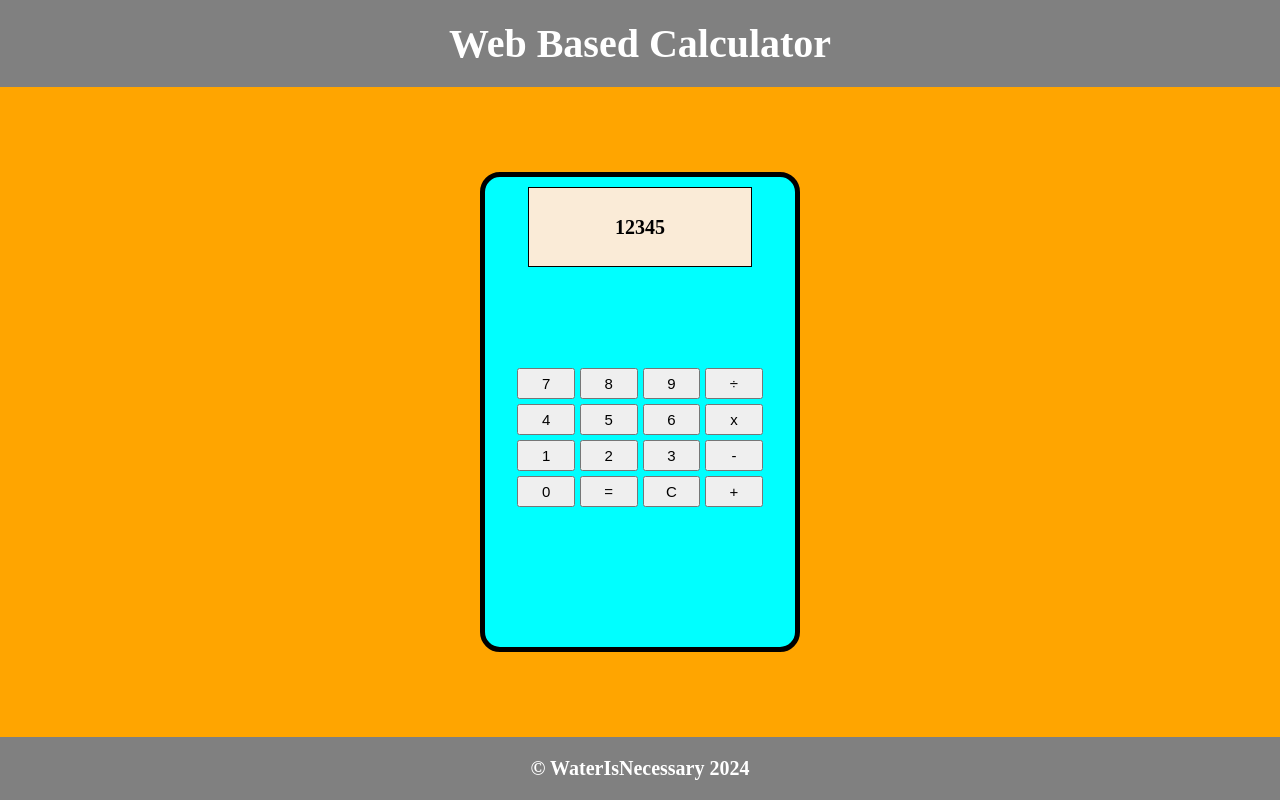
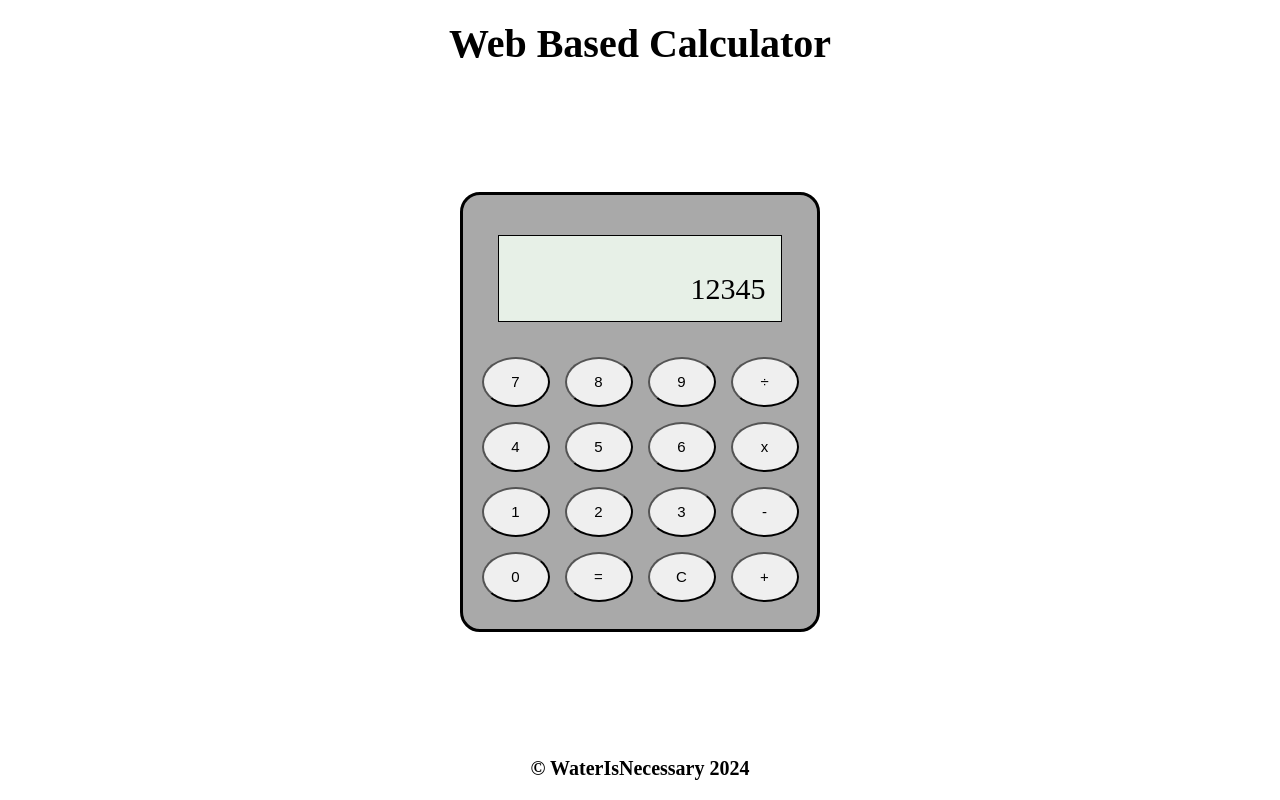
Before and after one commit to WaterIsNecessary/Calculator, a plain HTML site: page index.html in a window 1280 px wide. Drawn offline with Linux system fonts and the light colour scheme.

Commit message:
UPDATE css styling to improve design

```diff
--- a/index.html
+++ b/index.html
@@ -14,9 +14,9 @@
 
     </header>
 
-    <div class="placeholder">
+    <div class="calcContainer">
 
-        <div class="calcContainer">
+        <div class="calculator">
 
             <div class="screen">
 
--- a/style.css
+++ b/style.css
@@ -1,3 +1,5 @@
+/* General styling */
+
 * {
 
     box-sizing: border-box;
@@ -7,7 +9,7 @@
 body {
 
     margin: 0px;
-    background-color: orange;
+    background-color: white;
     min-height: 100vh;
 
     display: flex;
@@ -15,7 +17,16 @@ body {
 
 }
 
-.placeholder {
+a {
+
+    text-decoration: none;
+    color: black;
+
+}
+
+/* Calculator container and calculator */
+
+.calcContainer {
 
     color: white;
     flex: 1;
@@ -26,10 +37,85 @@ body {
 
 }
 
+.calculator {
+
+    border: black 3px solid;
+    border-radius: 20px;
+    background-color: darkgrey;
+
+    width: 360px;
+    height: 440px;
+
+    display: flex;
+    flex-direction: column;
+
+}
+
+.screen {
+
+    border: black 1px solid;
+    background-color: rgb(231, 240, 231);
+
+    width: 80%;
+    height: 20%;
+
+    margin-top: 40px;
+    margin-bottom: 30px;
+
+    align-self: center;
+    display: flex;
+    justify-content:flex-end;
+
+}
+
+.screenContent {
+
+    align-self:flex-end;
+    color: black;
+    font-size: 30px;
+    font-weight: light;
+    padding-right: 15px;
+    padding-bottom: 15px;
+
+}
+
+/* Button section and buttons */
+
+.buttonSection {
+
+    /* background-color: blueviolet; */
+
+    width: 340px;
+    height: 250px;
+
+    display: flex;
+    justify-content: center;
+    align-self: center;
+    align-content:flex-end;
+    flex-wrap: wrap;
+    row-gap: 20px;
+    gap: 15px;
+
+}
+
+button {
+
+    font-size: 15px;
+    padding:5px;
+
+    border-radius: 50%;
+
+    height: fit-content;
+    width: 20%;
+    height: 20%;
+}
+
+/* Header and Footer */
+
 header {
 
-    color: white;
-    background-color: grey;
+
+    background-color: white;
     padding: 20px;
     display: flex;
     align-items: center;
@@ -42,8 +128,8 @@ header {
 
 footer {
 
-    color: white;
-    background-color: grey;
+
+    background-color: white;
     padding: 20px;
     display: flex;
     align-items: center;
@@ -53,76 +139,3 @@ footer {
     font-weight: bold;
 
 }
-
-a {
-
-    text-decoration: none;
-    color: white;
-
-}
-
-.calcContainer {
-
-    border: black 5px solid;
-    border-radius: 20px;
-    background-color: aqua;
-
-    min-width: 25vw;
-    min-height: 60vh;
-
-    display: flex;
-    flex-direction: column;
-
-}
-
-.screen {
-
-    border: black 1px solid;
-    background-color: antiquewhite;
-
-    width: 17.5vw;
-    height: 10vh;
-
-    margin: 10px 0px;
-    padding: 10px;
-
-    align-self: center;
-    display: flex;
-    justify-content:center;
-
-}
-
-.screenContent {
-
-    align-self:center;
-    color: black;
-    font-size: 20px;
-    font-weight: bold;
-
-}
-
-.buttonSection {
-
-    /* background-color: blueviolet; */
-
-    width: 22.5vw;
-    height: 40vh;
-
-    display: flex;
-    justify-content: center;
-    align-self: center;
-    align-content: center;
-    flex-wrap: wrap;
-    row-gap: 20px;
-    gap: 5px;
-
-}
-
-button {
-
-    font-size: 15px;
-    padding:5px;
-
-    height: fit-content;
-    width: 20%;
-}
```
